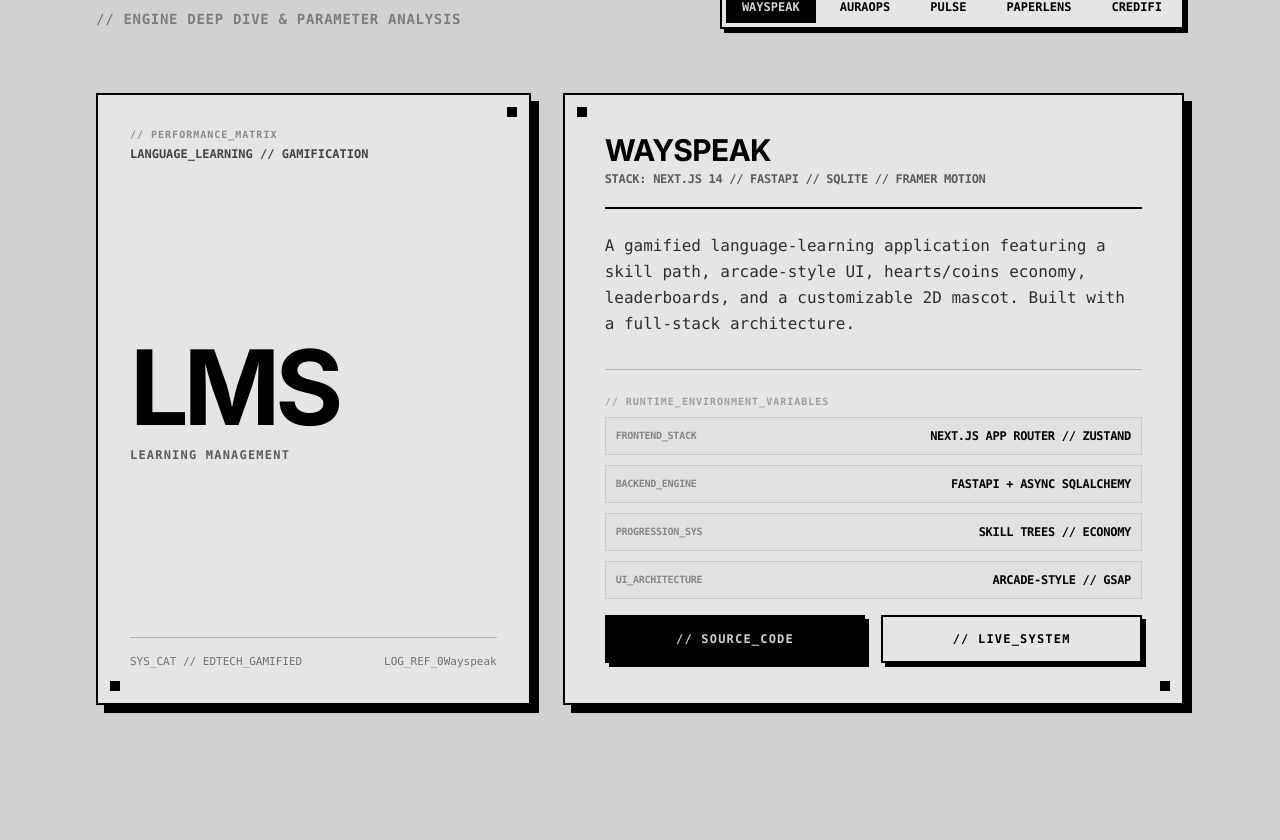
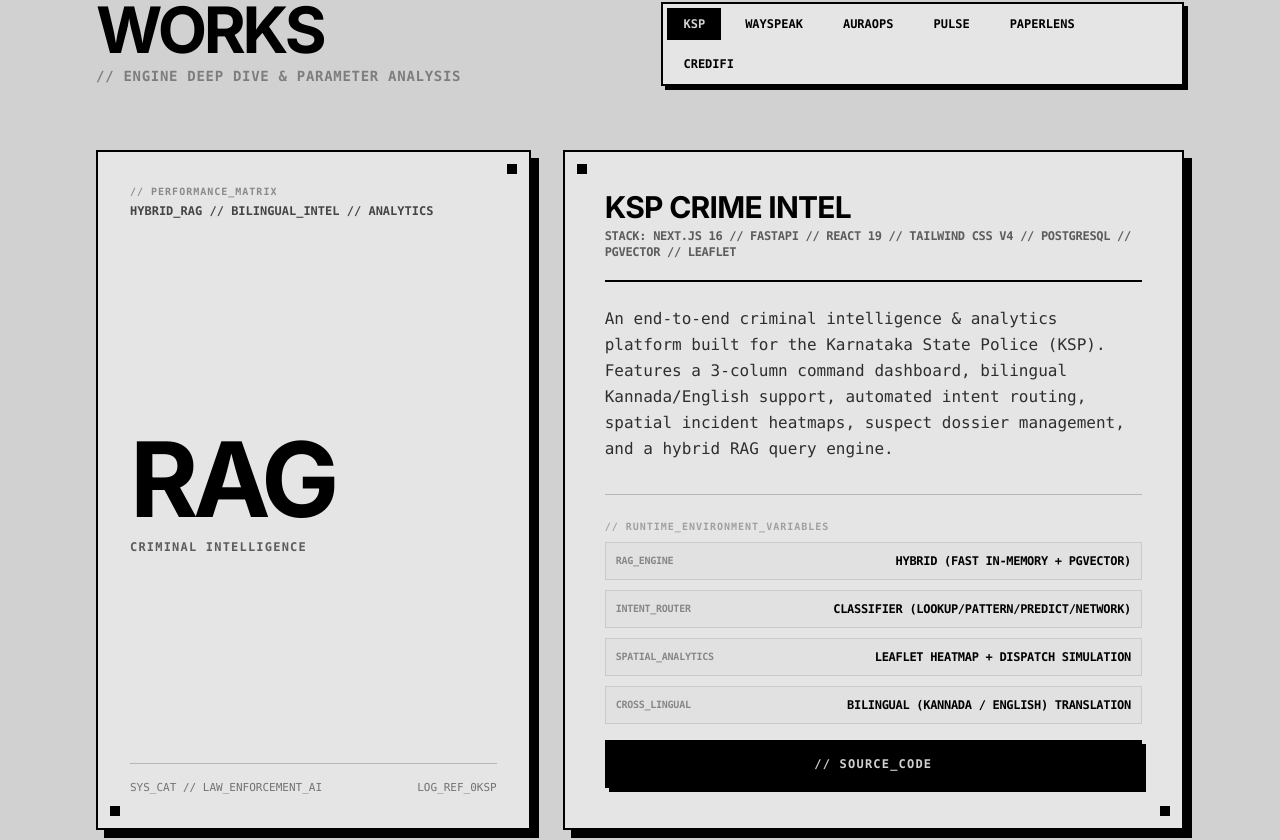
Before and after one commit to Amogh9000/amogh_portfolio, a React (Vite) app: page / in a window 1280 px wide. Shown: the part 4791-5631 px from the top of the page. Built offline with nearby package versions, Linux system fonts and the light colour scheme.

Commit message:
feat: add interactive project showcase component with GSAP animations and telemetry dashboard

```diff
--- a/src/components/Projects.jsx
+++ b/src/components/Projects.jsx
@@ -3,6 +3,23 @@
 
 // Project Data expanded with Dashboard Telemetry
 const projects = [
+    {
+        id: "KSP",
+        title: "KSP CRIME INTEL",
+        category: "LAW_ENFORCEMENT_AI",
+        metricValue: "RAG",
+        metricLabel: "CRIMINAL INTELLIGENCE",
+        subLabel: "HYBRID_RAG // BILINGUAL_INTEL // ANALYTICS",
+        description: "An end-to-end criminal intelligence & analytics platform built for the Karnataka State Police (KSP). Features a 3-column command dashboard, bilingual Kannada/English support, automated intent routing, spatial incident heatmaps, suspect dossier management, and a hybrid RAG query engine.",
+        tech: ["Next.js 16", "FastAPI", "React 19", "Tailwind CSS v4", "PostgreSQL", "pgvector", "Leaflet"],
+        github: "https://github.com/Amogh9000/ksp",
+        params: [
+            { key: "RAG_ENGINE", val: "HYBRID (FAST IN-MEMORY + PGVECTOR)" },
+            { key: "INTENT_ROUTER", val: "CLASSIFIER (LOOKUP/PATTERN/PREDICT/NETWORK)" },
+            { key: "SPATIAL_ANALYTICS", val: "LEAFLET HEATMAP + DISPATCH SIMULATION" },
+            { key: "CROSS_LINGUAL", val: "BILINGUAL (KANNADA / ENGLISH) TRANSLATION" }
+        ]
+    },
     {
         id: "Wayspeak",
         title: "WAYSPEAK",
@@ -13,7 +30,6 @@
         description: "A gamified language-learning application featuring a skill path, arcade-style UI, hearts/coins economy, leaderboards, and a customizable 2D mascot. Built with a full-stack architecture.",
         tech: ["Next.js 14", "FastAPI", "SQLite", "Framer Motion"],
         github: "https://github.com/Amogh9000/linguapath",
-        live: "https://linguapath-kappa.vercel.app/",
         params: [
             { key: "FRONTEND_STACK", val: "NEXT.JS APP ROUTER // ZUSTAND" },
             { key: "BACKEND_ENGINE", val: "FASTAPI + ASYNC SQLALCHEMY" },
```
